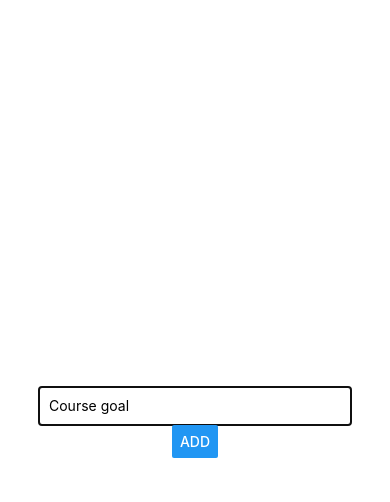
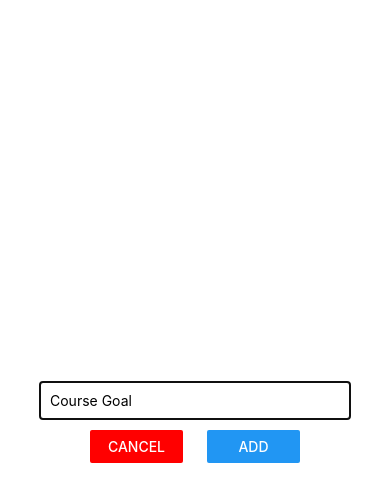
Before and after one commit to kamskr/rn-basics, a React Native app: screen / in a window 390 px wide. Both pictures are taken after a click on the button "ADD NEW GOAL". Shown: the top 502 px of the page. Built offline with nearby package versions, Linux system fonts and the light colour scheme.

Commit message:
finished modal

```diff
--- a/App.js
+++ b/App.js
@@ -7,32 +7,38 @@ export default function App() {
   const [courseGoals, setCourseGoals] = useState([]);
   const [isAddMode, setIsAddMode] = useState(false);
 
-  const addGoalHandler = (enteredGoal) => {
+  const addGoalHandler = (goalTitle) => {
     setCourseGoals((currentGoals) => [
       ...currentGoals,
-      { key: Math.random().toString(), value: enteredGoal },
+      { id: Math.random().toString(), value: goalTitle },
     ]);
     setIsAddMode(false);
   };
 
   const removeGoalHandler = (goalId) => {
     setCourseGoals((currentGoals) => {
-      console.log("delete " + goalId);
-      return [currentGoals.filter((goal) => goal.key !== goalId)];
+      return currentGoals.filter((goal) => goal.id !== goalId);
     });
+  };
+
+  const cancelGoalAdditionHandler = () => {
+    setIsAddMode(false);
   };
   return (
     <View style={styles.screen}>
       <Button title="Add New Goal" onPress={() => setIsAddMode(true)} />
-      <GoalInput handleAddGoal={addGoalHandler} visible={isAddMode} />
-      {/* FlatList takes key or id if you dont have them you can map any property by using "keyExtractor" props */}
+      <GoalInput
+        visible={isAddMode}
+        onAddGoal={addGoalHandler}
+        onCancel={cancelGoalAdditionHandler}
+      />
       <FlatList
         data={courseGoals}
         renderItem={(itemData) => (
           <GoalItem
-            key={itemData.item.key}
-            value={itemData.item.value}
-            handleDelete={removeGoalHandler}
+            id={itemData.item.id}
+            onDelete={removeGoalHandler}
+            title={itemData.item.value}
           />
         )}
       />
--- a/components/GoalInput/GoalInput.js
+++ b/components/GoalInput/GoalInput.js
@@ -2,28 +2,35 @@ import React, { useState } from "react";
 import { View, TextInput, Button, Modal } from "react-native";
 import { styles } from "./GoalInputStyles";
 
-const GoalInput = ({ handleAddGoal, visible }) => {
+const GoalInput = (props) => {
   const [enteredGoal, setEnteredGoal] = useState("");
 
-  const handleChangeText = (enteredText) => {
+  const goalInputHandler = (enteredText) => {
     setEnteredGoal(enteredText);
   };
 
   const addGoalHandler = () => {
-    handleAddGoal(enteredGoal);
+    props.onAddGoal(enteredGoal);
     setEnteredGoal("");
   };
 
   return (
-    <Modal visible={visible} animationType="slide">
+    <Modal visible={props.visible} animationType="slide">
       <View style={styles.inputContainer}>
         <TextInput
-          placeholder="Course goal"
-          style={styles.textInput}
-          onChangeText={handleChangeText}
+          placeholder="Course Goal"
+          style={styles.input}
+          onChangeText={goalInputHandler}
           value={enteredGoal}
         />
-        <Button title="ADD" onPress={addGoalHandler} />
+        <View style={styles.buttonContainer}>
+          <View style={styles.button}>
+            <Button title="CANCEL" color="red" onPress={props.onCancel} />
+          </View>
+          <View style={styles.button}>
+            <Button title="ADD" onPress={addGoalHandler} />
+          </View>
+        </View>
       </View>
     </Modal>
   );
--- a/components/GoalInput/GoalInputStyles.js
+++ b/components/GoalInput/GoalInputStyles.js
@@ -6,10 +6,19 @@ export const styles = StyleSheet.create({
     justifyContent: "center",
     alignItems: "center",
   },
-  textInput: {
-    borderBottomColor: "black",
-    borderBottomWidth: 1,
+  input: {
+    width: "80%",
+    borderColor: "black",
+    borderWidth: 1,
     padding: 10,
-    width: "80%",
+    marginBottom: 10,
+  },
+  buttonContainer: {
+    flexDirection: "row",
+    justifyContent: "space-around",
+    width: "60%",
+  },
+  button: {
+    width: "40%",
   },
 });
--- a/components/GoalItem/GoalItem.js
+++ b/components/GoalItem/GoalItem.js
@@ -1,12 +1,15 @@
-import React from "react";
+import React, { useEffect } from "react";
 import { View, Text, TouchableOpacity } from "react-native";
 import { styles } from "./GoalItemStyles";
 
 const GoalItem = (props) => {
+  useEffect(() => {
+    console.log(props);
+  }, [props]);
   return (
-    <TouchableOpacity onPress={() => props.handleDelete(props.key)}>
-      <View key={props.key} style={styles.goalContainer}>
-        <Text style={styles.goalText}>{props.value}</Text>
+    <TouchableOpacity onPress={() => props.onDelete(props.id)}>
+      <View style={styles.goalContainer}>
+        <Text>{props.title}</Text>
       </View>
     </TouchableOpacity>
   );
```
